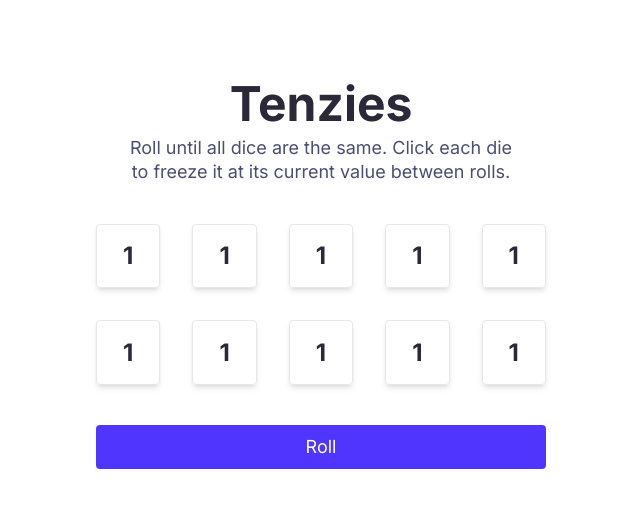
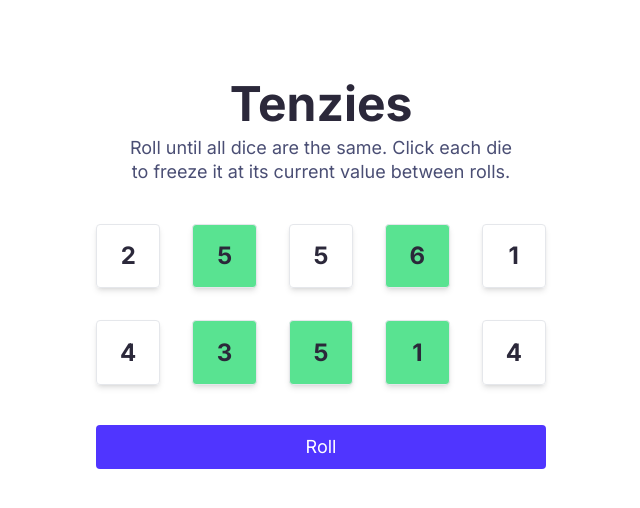
Before and after one commit to iabdwahab/tenzies-game, a React (Vite) app: page / in a window 1280 px wide. Shown: the top 508 px of the page, without its empty margins (319-959 px from the left). Built offline with nearby package versions, Linux system fonts and the light colour scheme.

Commit message:
Create DicesList.

```diff
--- a/src/App.jsx
+++ b/src/App.jsx
@@ -1,13 +1,17 @@
+import { useState } from "react"
 import DicesContainer from "./components/DicesContainer"
 import Header from "./components/Header"
 import RollButton from "./components/RollButton"
+import dicesList from "./dicesList"
 
 function App() {
+  const [dicesData, setDicesData] = useState(dicesList);
+
   return (
     <div className="mx-auto max-w-2xl px-4 py-10 md:py-20 text-center">
       <Header />
       <main className="max-w-[450px] mx-auto">
-        <DicesContainer />
+        <DicesContainer dicesData={dicesData} />
         <RollButton />
       </main>
     </div>
--- a/src/components/Dice.jsx
+++ b/src/components/Dice.jsx
@@ -1,8 +1,8 @@
-const Dice = () => {
-  const className = 'border rounded shadow-md aspect-square font-bold text-2xl text-[#2B283A]'
+const Dice = ({ diceData }) => {
+  const className = `border rounded shadow-md aspect-square font-bold text-2xl text-[#2B283A] ${diceData.selected ? 'bg-[#59E391]' : ''}`;
 
   return (
-    <button className={className}>1</button>
+    <button className={className}>{diceData.number}</button>
   )
 }
 
--- a/src/components/DicesContainer.jsx
+++ b/src/components/DicesContainer.jsx
@@ -1,18 +1,14 @@
 import Dice from "./Dice"
 
-const DicesContainer = () => {
+const DicesContainer = ({ dicesData }) => {
+
+  const diceElements = dicesData.map(dice => {
+    return <Dice diceData={dice} />
+  })
+
   return (
     <div className="my-10 grid grid-cols-5 gap-8">
-      <Dice />
-      <Dice />
-      <Dice />
-      <Dice />
-      <Dice />
-      <Dice />
-      <Dice />
-      <Dice />
-      <Dice />
-      <Dice />
+      {diceElements}
     </div>
   )
 }
--- /dev/null
+++ b/src/dicesList.js
@@ -0,0 +1,52 @@
+export default [
+  {
+    id: 1,
+    number: 2,
+    selected: false,
+  },
+  {
+    id: 2,
+    number: 5,
+    selected: true,
+  },
+  {
+    id: 3,
+    number: 5,
+    selected: false,
+  },
+  {
+    id: 4,
+    number: 6,
+    selected: true,
+  },
+  {
+    id: 5,
+    number: 1,
+    selected: false,
+  },
+  {
+    id: 6,
+    number: 4,
+    selected: false,
+  },
+  {
+    id: 7,
+    number: 3,
+    selected: true,
+  },
+  {
+    id: 8,
+    number: 5,
+    selected: true,
+  },
+  {
+    id: 9,
+    number: 1,
+    selected: true,
+  },
+  {
+    id: 10,
+    number: 4,
+    selected: false,
+  },
+];
```
